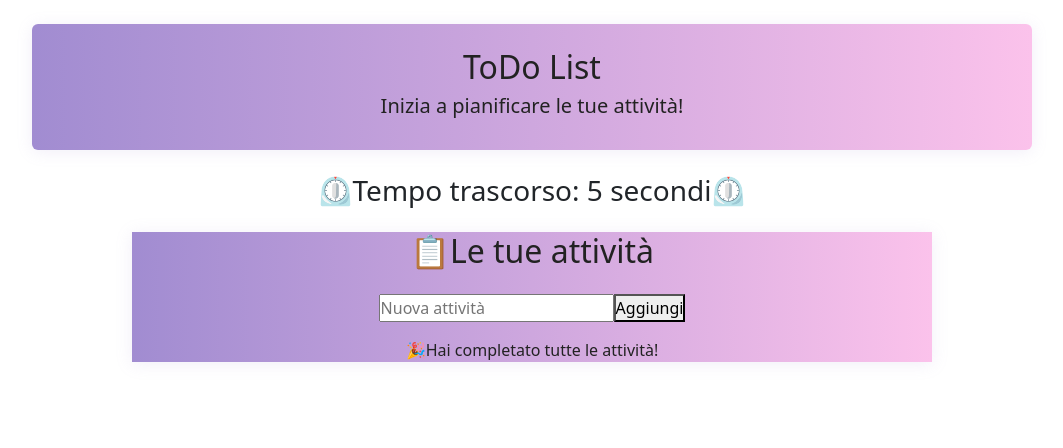
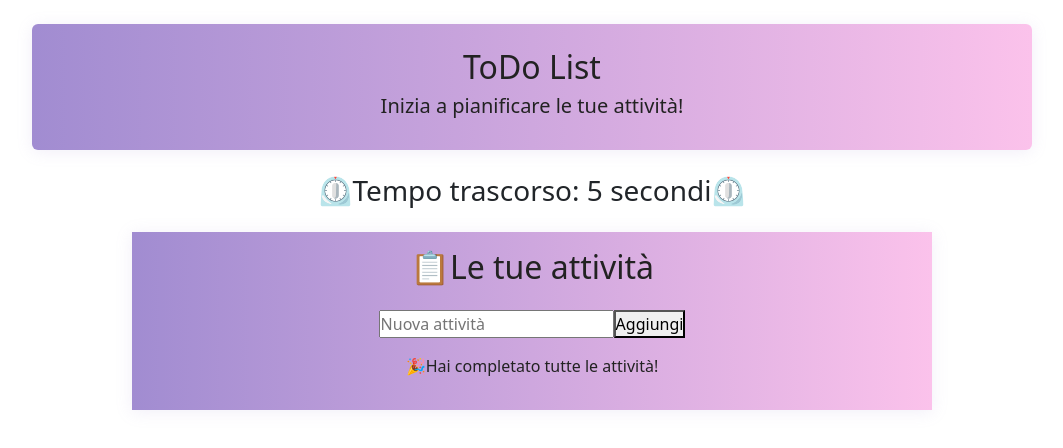
Before and after one commit to veronicamagnanimi/ToDo-List-Timer, a React (Vite) app: page / in a window 1280 px wide. Shown: the top 448 px of the page, without its empty margins (108-1171 px from the left). Built offline with nearby package versions, Linux system fonts and the light colour scheme.

Commit message:
feat: message for all tasks completed

```diff
--- a/src/components/TaskList.jsx
+++ b/src/components/TasksList.jsx
@@ -27,8 +27,8 @@ const reducer = (state, action) => {
   }
 };
 
-//stato
-const TaskList = () => {
+
+const TasksList = () => {
   const [input, setInput] = useState("");
   const [tasks, dispatch] = useReducer(reducer, [], initialTasks); //dispatch invia l'azione al reducer per gestire lo stato
 
@@ -44,16 +44,20 @@ const TaskList = () => {
     setInput("");
   };
 
+//messaggio per il completamento
+const allTasks = tasks.every((task) => task.completed);
+
+
   return (
-    <div className="container mt-4 gradient-bg text-center">
+    <div className="container mt-4 py-3 gradient-bg text-center">
       <h2>📋Le tue attività</h2>
 
       <input type="text" className="my-3" placeholder="Nuova attività" value={input}
         onChange={(e) => setInput(e.target.value)}/>
       <button onClick={addTask}>Aggiungi</button>
 
-      {tasks.length === 0 ? (
-        <p>🎉Hai completato tutte le attività!</p> //da gestire
+      {allTasks ? (
+        <p>🎉Hai completato tutte le attività!</p>
       ) : (
         <ul>
           {tasks.map((task) => (
@@ -72,4 +76,4 @@ const TaskList = () => {
   );
 };
 
-export default TaskList;
+export default TasksList;
--- a/src/pages/Home.jsx
+++ b/src/pages/Home.jsx
@@ -1,5 +1,5 @@
 import Timer from "../components/timer";
-import TaskList from "../components/taskList";
+import TasksList from "../components/TasksList";
 
 const Home = () => {
   return (
@@ -14,7 +14,7 @@ const Home = () => {
         <div className="text-center my-4">
           <Timer />
         </div>
-        <TaskList />
+        <TasksList />
       </div>
     </>
   );
```
